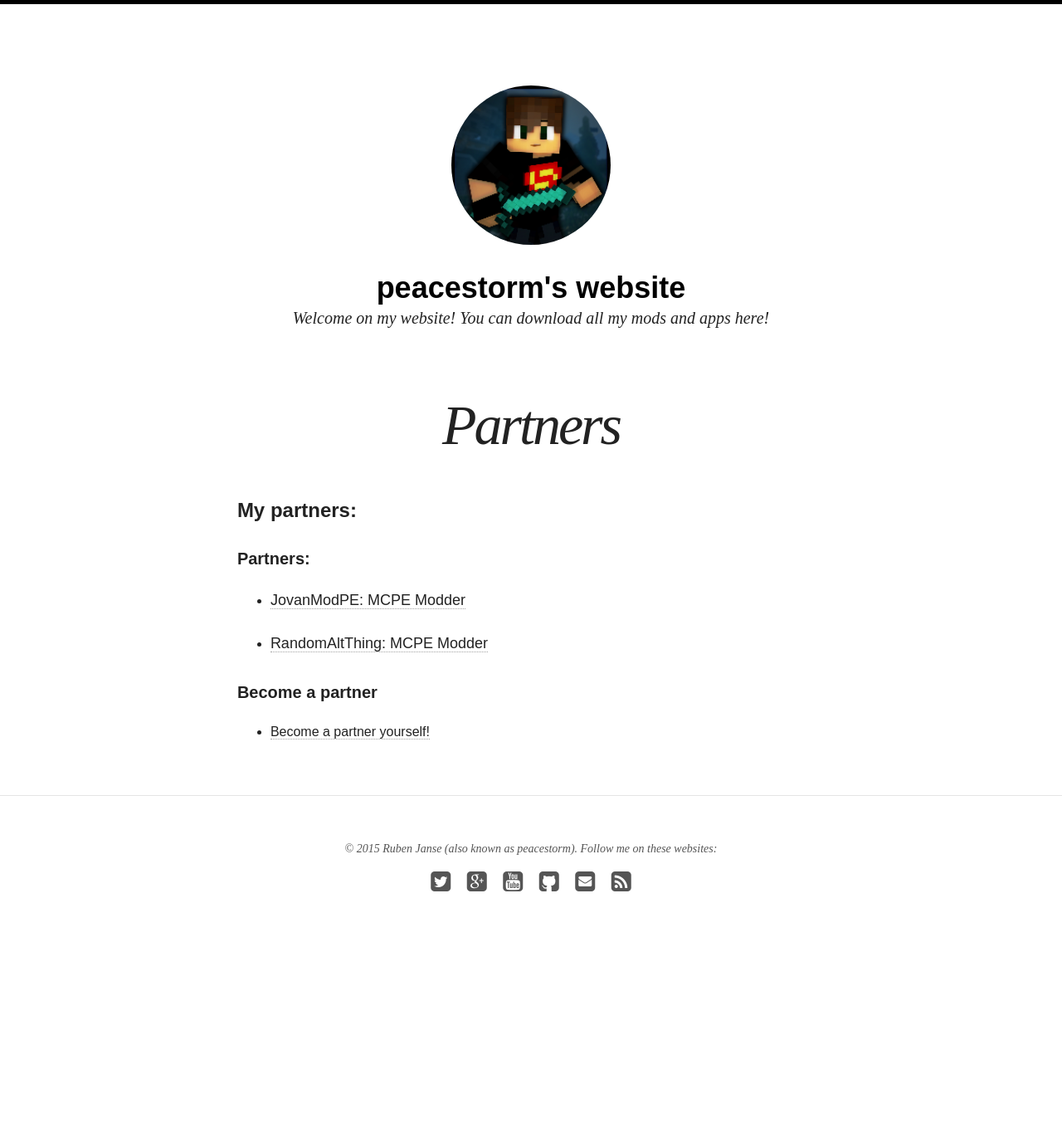
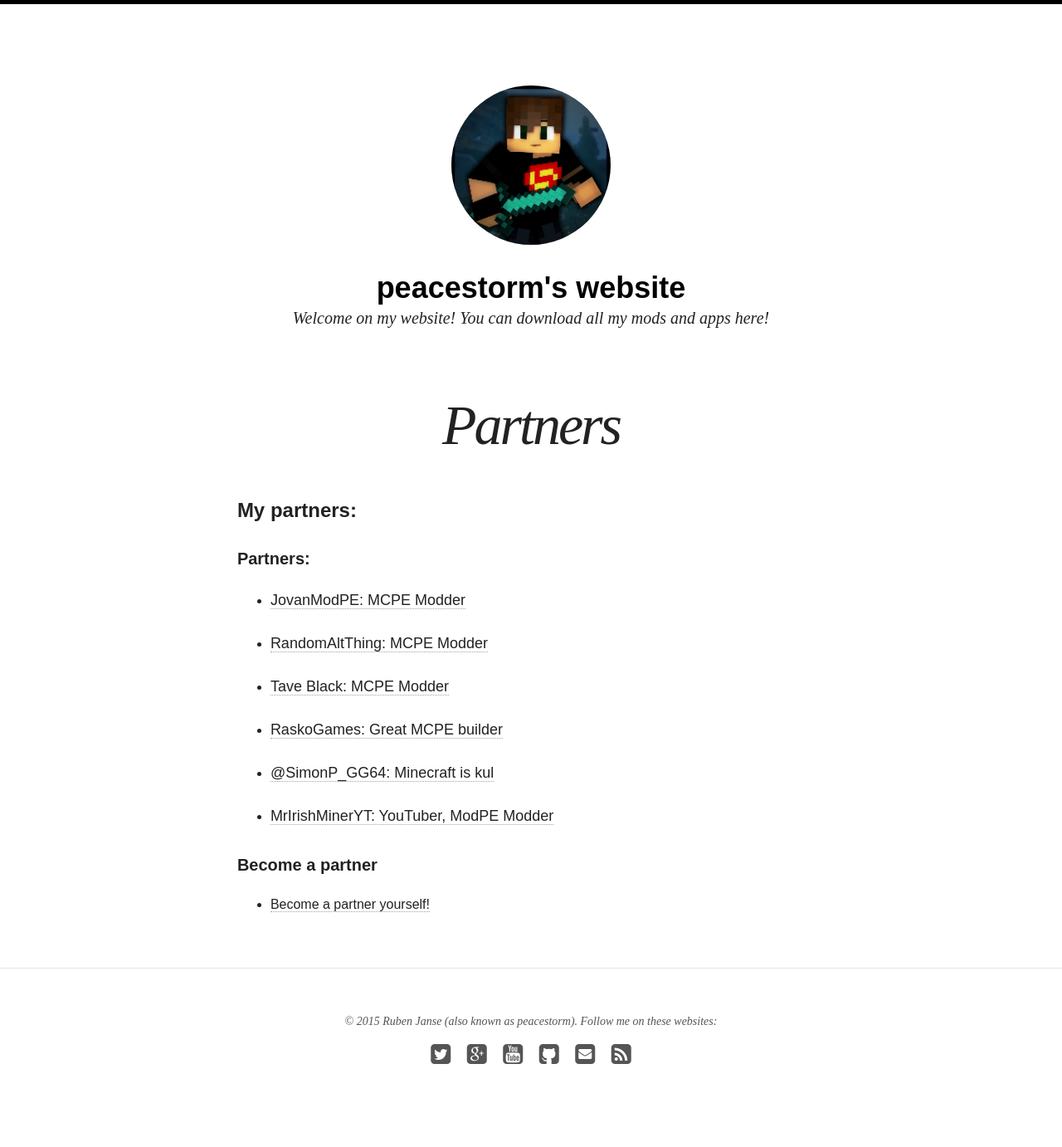
Before and after one commit to peacestorm/peacestorm.github.io, a Jekyll site: the page built from partners/index.md, in a window 1280 px wide. Shown: the whole page at 83% size. Built offline with Jekyll 4.4.1, drawn with Linux system fonts in a browser that asks for light colours; nearby versions of some CDN libraries; before the commit the page ends 1174 px from its top, so only the background shows below that.

Commit message:
Add more partners

```diff
--- a/partners/index.md
+++ b/partners/index.md
@@ -14,6 +14,14 @@ noads: true
 
 * [RandomAltThing: MCPE Modder](https://github.com/RandomAltThing/)
 
+* [Tave Black: MCPE Modder](http://taveblacken.weebly.com/)
+
+* [RaskoGames: Great MCPE builder](https://twitter.com/ivanfull99TV)
+
+* [@SimonP_GG64: Minecraft is kul](https://twitter.com/SimonP_GG64)
+
+* [MrIrishMinerYT: YouTuber, ModPE Modder](https://www.youtube.com/c/mririshminer223CLICKHERE)
+
 
 ##### Become a partner
 
```
